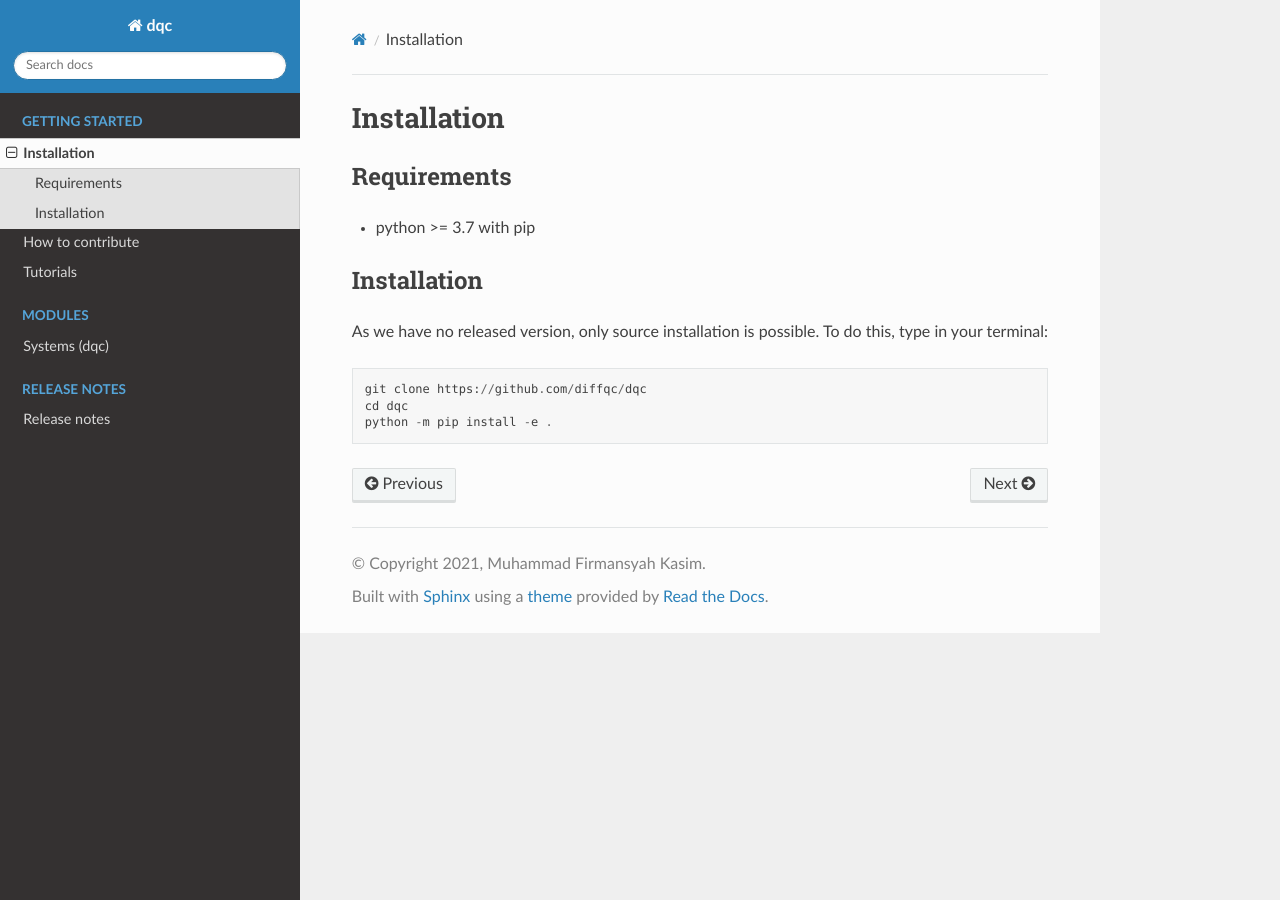
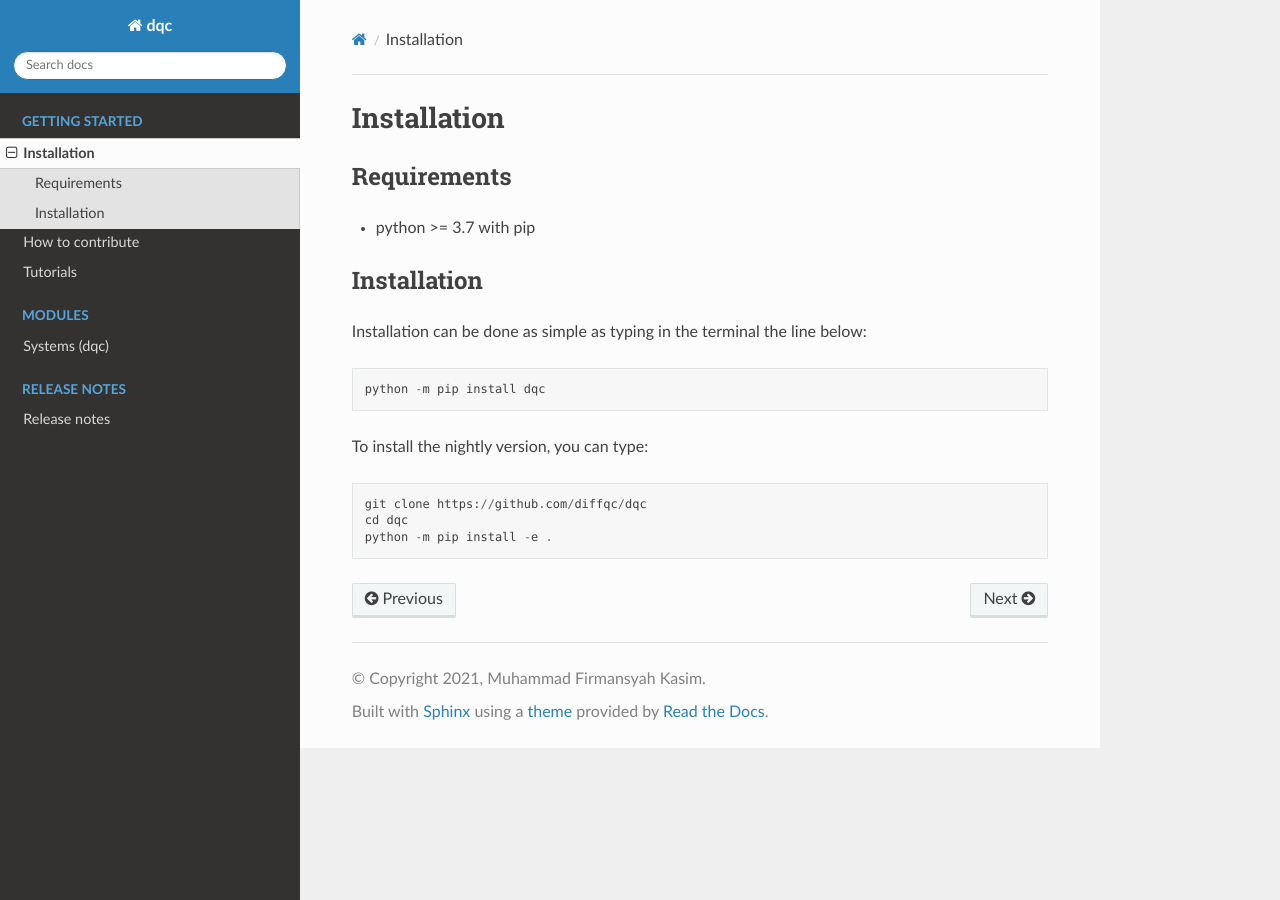
Before and after one commit to diffqc/dqc, a Sphinx documentation site: the page built from docs/getstart/installation.rst, in a window 1280 px wide. Built offline with Sphinx 7.4.7 and the Read the Docs theme 2.0.0, drawn with Linux system fonts in a browser that asks for light colours; pages that are not in the unit, such as notebooks, are missing from menus; the version number could not be read and is left out.

Commit message:
Revise the installation docs

```diff
--- a/docs/getstart/installation.rst
+++ b/docs/getstart/installation.rst
@@ -9,8 +9,13 @@ Requirements
 Installation
 ------------
 
-As we have no released version, only source installation is possible.
-To do this, type in your terminal:
+Installation can be done as simple as typing in the terminal the line below:
+
+.. code-block::
+
+    python -m pip install dqc
+
+To install the nightly version, you can type:
 
 .. code-block::
 
```
